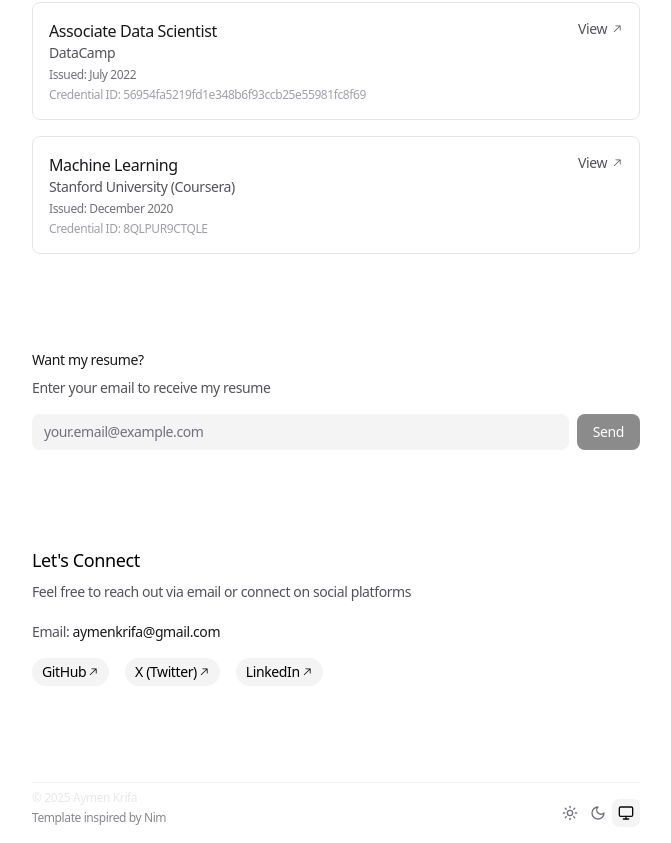
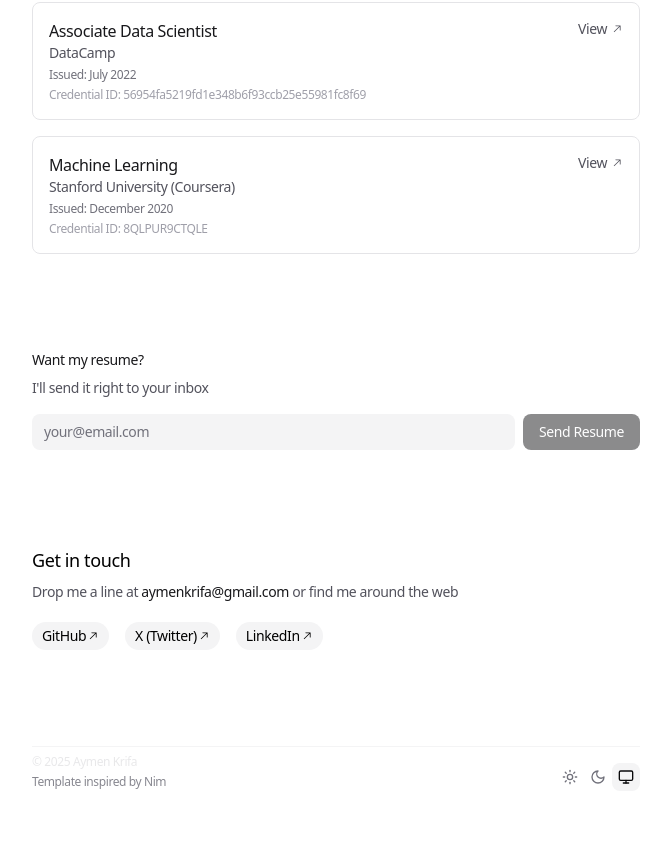
Before and after one commit to aymenkrifa/portfolio, a Next.js app: page / in a window 1280 px wide. Shown: the part 2586-3429 px from the top of the page, without its empty margins (304-975 px from the left). After the commit the page ends 3393 px from the top, so only its background shows below. Built offline with nearby package versions, Linux system fonts and the light colour scheme.

Commit message:
feat: Update ResumeSection and page content for improved clarity and user engagement

```diff
--- a/app/page.tsx
+++ b/app/page.tsx
@@ -808,25 +808,16 @@
         variants={VARIANTS_SECTION}
         transition={TRANSITION_SECTION}
       >
-        <h3 className="mb-2 text-lg font-medium">Let's Connect</h3>
+        <h3 className="mb-2 text-lg font-medium">Get in touch</h3>
         <p className="mb-5 text-sm text-zinc-600 dark:text-zinc-400">
-          Feel free to reach out via email or connect on social platforms
-        </p>
-
-        <div className="space-y-4">
-          {/* Email */}
-          <div>
-            <p className="text-sm text-zinc-600 dark:text-zinc-400">
-              Email: <a
+          Drop me a line at <a
             className="text-zinc-900 dark:text-zinc-100 hover:text-zinc-600 dark:hover:text-zinc-400 transition-colors duration-200"
             href={`mailto:${EMAIL}`}
           >
             {EMAIL}
-              </a>
+          </a> or find me around the web
         </p>
-          </div>
 
-          {/* Social Links */}
         <div className="flex items-center space-x-4">
           {SOCIAL_LINKS.map((link) => (
             <MagneticSocialLink key={link.label} link={link.link}>
@@ -834,7 +825,6 @@
             </MagneticSocialLink>
           ))}
         </div>
-        </div>
       </motion.section>
     </motion.main>
   )
--- a/components/resume-section.tsx
+++ b/components/resume-section.tsx
@@ -63,7 +63,7 @@
           Want my resume?
         </h4>
         <p className="text-sm text-zinc-600 dark:text-zinc-400 mb-3">
-          Enter your email to receive my resume
+          I'll send it right to your inbox
         </p>
       </div>
 
@@ -74,7 +74,7 @@
             type="email"
             value={email}
             onChange={(e) => setEmail(e.target.value)}
-            placeholder="your.email@example.com"
+            placeholder="your@email.com"
             className="flex-1 px-3 py-2 text-sm bg-zinc-100 dark:bg-zinc-800 text-zinc-900 dark:text-zinc-100
                      placeholder-zinc-500 dark:placeholder-zinc-400 rounded-lg
                      hover:bg-zinc-200 dark:hover:bg-zinc-700
@@ -94,7 +94,7 @@
                      focus:outline-none focus:ring-2 focus:ring-zinc-900 dark:focus:ring-zinc-100 focus:ring-offset-0
                      transition-colors duration-200 whitespace-nowrap"
           >
-            {isLoading ? 'Sending...' : 'Send'}
+            {isLoading ? 'On its way...' : 'Send Resume'}
           </button>
         </div>
 
@@ -109,7 +109,7 @@
                 : 'text-red-700 dark:text-red-300 bg-red-100 dark:bg-red-900/20'
             }`}
           >
-            {message}
+            {isSuccess ? 'All set! Check your email for my resume 📧' : message}
           </motion.div>
         )}
       </form>
```
Lines whose indentation alone changed are shown as unchanged.
